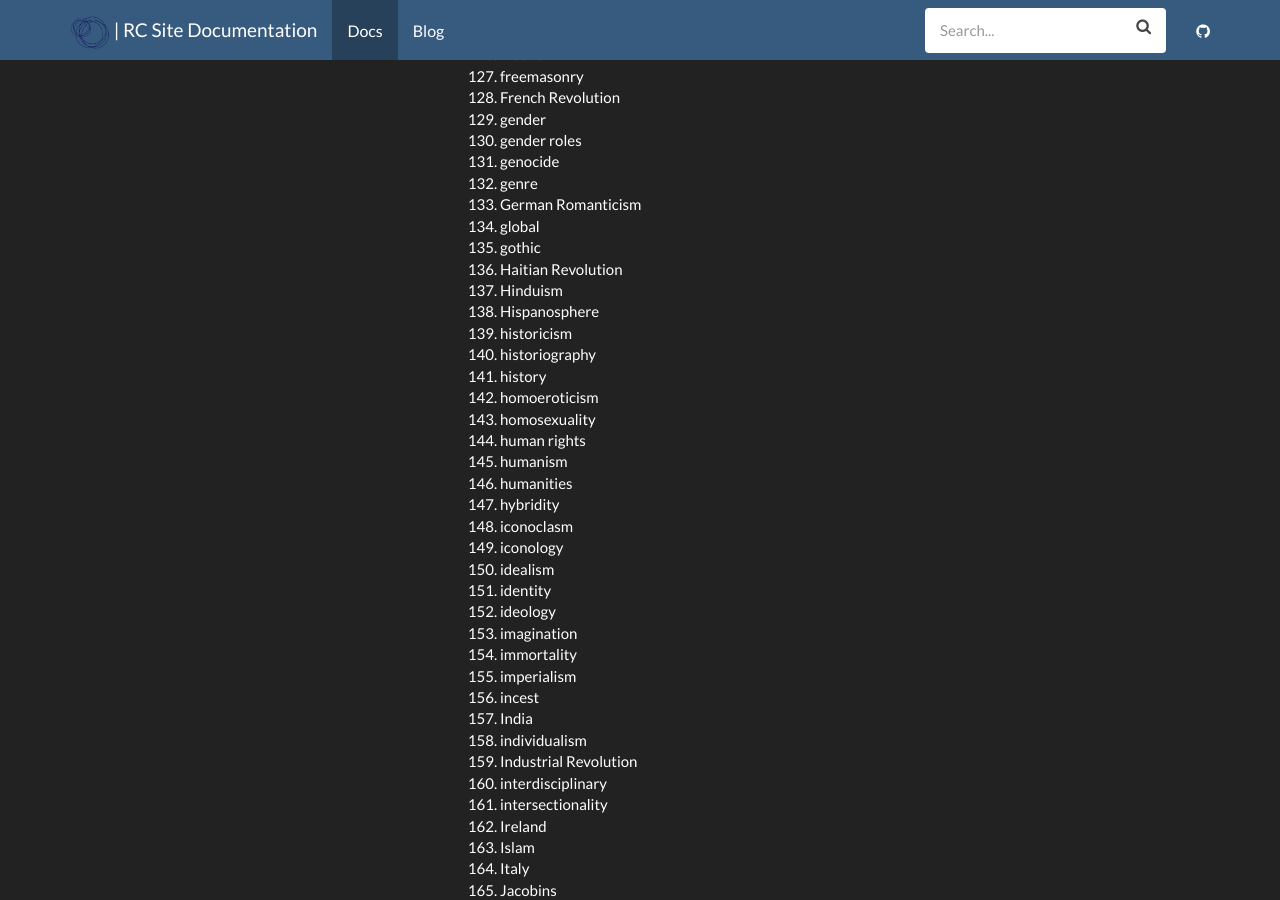
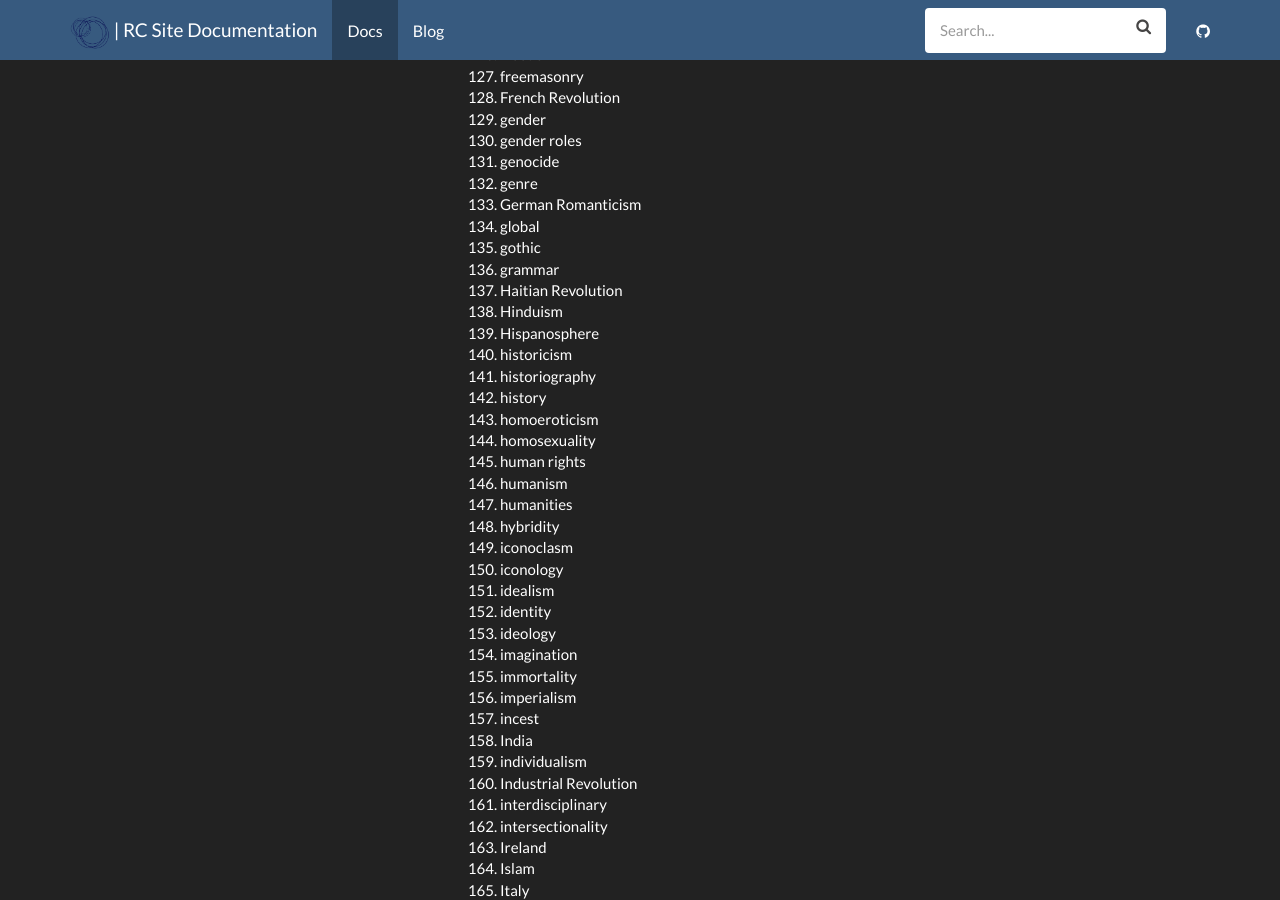
Before and after one commit to steve-kasica/romanticcircles.github.io, a Jekyll site: the page built from _docs/contributor-resources/rc-tagging.md, in a window 1280 px wide and 900 px high, scrolled down 3104 px. Built offline with Jekyll 4.4.1, drawn with Linux system fonts in a browser that asks for light colours.

Commit message:
added term

```diff
--- a/_docs/contributor-resources/rc-tagging.md
+++ b/_docs/contributor-resources/rc-tagging.md
@@ -145,163 +145,164 @@ Please select 4-6 tags from the following list that are generally relevant to th
 133. German Romanticism
 134. global
 135. gothic
-136. Haitian Revolution
-137. Hinduism
-138. Hispanosphere
-139. historicism
-140. historiography
-141. history
-142. homoeroticism
-143. homosexuality
-144. human rights
-145. humanism
-146. humanities
-147. hybridity
-148. iconoclasm
-149. iconology
-150. idealism
-151. identity
-152. ideology
-153. imagination
-154. immortality
-155. imperialism
-156. incest
-157. India
-158. individualism
-159. Industrial Revolution
-160. interdisciplinary
-161. intersectionality
-162. Ireland
-163. Islam
-164. Italy
-165. Jacobins
-166. Jamaica
-167. Japan
-168. Jewish authors
-169. journal-keeping
-170. journalism
-171. Kabbalah
-172. labor
-173. Lake District
-174. landscape
-175. language
-176. Latin America
-177. law
-178. liberty
-179. literary criticism
-180. love
-181. lyric
-182. machine
-183. magic lantern
-184. manners
-185. mapping
-186. manuscripts
-187. Maroons
-188. marriage
-189. Marxism
-190. masculinity
-191. masochism
-192. materialism
-193. media
-194. medicine
-195. melodrama
-196. memory
-197. Mexico
-198. Middle Ages
-199. middle class
-200. Middle East
-201. mobility
-202. modernity
-203. monarchy
-204. morality
-205. mountaineering
-206. movement
-207. multimedia
-208. museum
-209. music
-210. mythology
-211. Napoleonic wars
-212. nationalism
-213. natural history
-214. nature
-215. negative capability
-216. network
-217. new criticism
-218. new historicism
-219. new materialism
-220. new media
-221. New Zealand
-222. Norway
-223. novel
-224. Obi
-225. ode
-226. orality
-227. Orientalism
-228. orthodoxy
-229. pandemic
-230. panorama
-231. paradox
-232. passion
-233. performance
-234. periodical
-235. periodization
-236. perspective
-237. Peterloo
-238. phenomenology
-239. philology
-240. philosophy
-241. photography
-242. phrenology
-243. picture theory
-244. picturesque
-245. place
-246. plague
-247. play
-248. politics
-249. popular culture
-250. pornography
-251. postcolonial
-252. post-romantic
-253. poverty
-254. presentism
-255. print culture
-256. propaganda
-257. prophecy
-258. prosody
-259. Protestantism
-260. Protestant Reformation
-261. psychoanalysis
-262. psychology
-263. public
-264. publishing
-265. queer studies
-266. race
-267. radicalism
-268. reader response
-269. realism
-270. reception studies
-271. reform
-272. religion
-273. remediation
-274. reproduction
-275. republicanism
-276. resistance
-277. reviews
-278. revolution
-279. rhetoric
-280. rhythm
-281. romance
-282. Rome
-283. ruins
-284. rural
-285. Russia
-286. satire
-287. science
-288. science fiction
-289. Scotland
-290. sculpture
-291. secularism
-292. sensation
+136. grammar
+137. Haitian Revolution
+138. Hinduism
+139. Hispanosphere
+140. historicism
+141. historiography
+142. history
+143. homoeroticism
+144. homosexuality
+145. human rights
+146. humanism
+147. humanities
+148. hybridity
+149. iconoclasm
+150. iconology
+151. idealism
+152. identity
+153. ideology
+154. imagination
+155. immortality
+156. imperialism
+157. incest
+158. India
+159. individualism
+160. Industrial Revolution
+161. interdisciplinary
+162. intersectionality
+163. Ireland
+164. Islam
+165. Italy
+166. Jacobins
+167. Jamaica
+168. Japan
+169. Jewish authors
+170. journal-keeping
+171. journalism
+172. Kabbalah
+173. labor
+174. Lake District
+175. landscape
+176. language
+177. Latin America
+178. law
+179. liberty
+180. literary criticism
+181. love
+182. lyric
+183. machine
+184. magic lantern
+185. manners
+186. mapping
+187. manuscripts
+188. Maroons
+189. marriage
+190. Marxism
+191. masculinity
+192. masochism
+193. materialism
+194. media
+195. medicine
+196. melodrama
+197. memory
+198. Mexico
+199. Middle Ages
+200. middle class
+201. Middle East
+202. mobility
+203. modernity
+204. monarchy
+205. morality
+206. mountaineering
+207. movement
+208. multimedia
+209. museum
+210. music
+211. mythology
+212. Napoleonic wars
+213. nationalism
+214. natural history
+215. nature
+216. negative capability
+217. network
+218. new criticism
+219. new historicism
+220. new materialism
+221. new media
+222. New Zealand
+223. Norway
+224. novel
+225. Obi
+226. ode
+227. orality
+228. Orientalism
+229. orthodoxy
+230. pandemic
+231. panorama
+232. paradox
+233. passion
+234. performance
+235. periodical
+236. periodization
+237. perspective
+238. Peterloo
+239. phenomenology
+240. philology
+241. philosophy
+242. photography
+243. phrenology
+244. picture theory
+245. picturesque
+246. place
+247. plague
+248. play
+249. politics
+250. popular culture
+251. pornography
+252. postcolonial
+253. post-romantic
+254. poverty
+255. presentism
+256. print culture
+257. propaganda
+258. prophecy
+259. prosody
+260. Protestantism
+261. Protestant Reformation
+262. psychoanalysis
+263. psychology
+264. public
+265. publishing
+266. queer studies
+267. race
+268. radicalism
+269. reader response
+270. realism
+271. reception studies
+272. reform
+273. religion
+274. remediation
+275. reproduction
+276. republicanism
+277. resistance
+278. reviews
+279. revolution
+280. rhetoric
+281. rhythm
+282. romance
+283. Rome
+284. ruins
+285. rural
+286. Russia
+287. satire
+288. science
+289. science fiction
+290. Scotland
+291. sculpture
+292. secularism
+293. sensation
 293. sensibility
 294. sentimentality
 295. sexuality
```
Also changed, not shown: other parts of _docs/contributor-resources/rc-tagging.md (+25 -25 lines).
